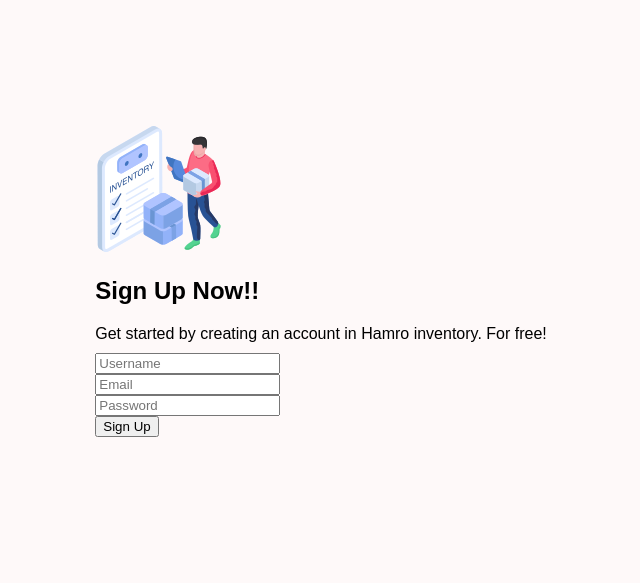
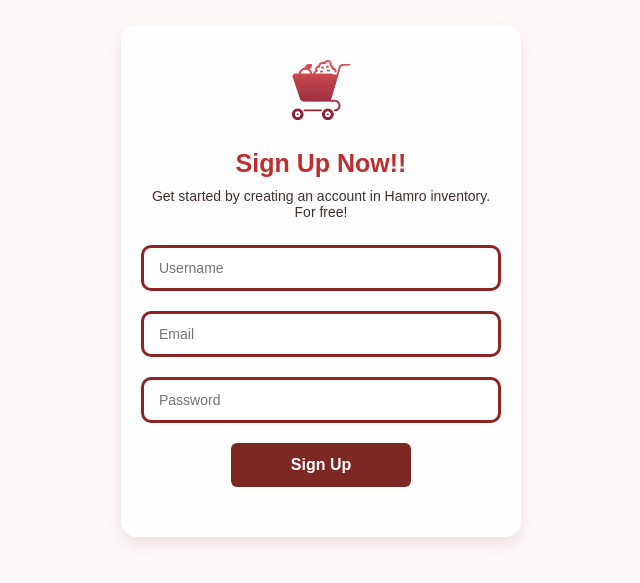
Before and after one commit to Sabyatakarki/Inventory_Managemenr_system_Frontend, a React (Create React App) app in the folder inventory_management_system/: page /Signup in a window 1280 px wide. Shown: the part 119-702 px from the top of the page, without its empty margins (319-959 px from the left). Built offline with nearby package versions, Linux system fonts and the light colour scheme; the HTML template or start-up script is replaced by a standard one.

Commit message:
signup updated

```diff
--- a/inventory_management_system/src/components/public/Signup.css
+++ b/inventory_management_system/src/components/public/Signup.css
@@ -3,7 +3,6 @@
     margin: 0;
     padding: 0;
     font-family: Arial, sans-serif;
-    background: url('signup2.png') no-repeat center center/cover;
     display: flex;
     justify-content: center;
     align-items: center;
@@ -20,8 +19,8 @@
 
 .card {
     background: rgba(255, 255, 255, 0.9); /* Transparent background to show the image */
-    box-shadow: 0 8px 16px rgba(0, 0, 0, 0.1);
-    border-radius: 12px;
+    box-shadow: 0 8px 16px rgba(88, 11, 11, 0.1);
+    border-radius: 16px;
     width: 360px;
     padding: 30px 20px;
     text-align: center;
@@ -29,15 +28,14 @@
 
 /* Icon Section */
 .icon img {
-    width: 50px;
-    height: 50px;
-    margin-bottom: 10px;
+    width: 70px;
+    height: px;
 }
 
 /* Heading Section */
 h2 {
     font-size: 25px;
-    color: #ea4646;
+    color: #bd2e2e;
     margin-bottom: 10px;
 }
 
@@ -57,7 +55,7 @@
     width: 90%;
     padding: 12px 15px;
     font-size: 14px;
-    border: 2px solid #ea1a1a;
+    border: 3px solid #8f2424;
     border-radius: 10px;
     outline: none;
 }
@@ -72,16 +70,14 @@
     font-size: 16px;
 }
 
-
-
-
 /* Buttons */
 .btn {
     width: 50%;
     padding: 13px;
-    background-color: #ee4138;
+    background-color: #7d2723;
     color: white;
     border: none;
+    font-weight: bold;
     border-radius: 6px;
     font-size: 16px;
     cursor: pointer;
--- a/inventory_management_system/src/components/public/Signup.jsx
+++ b/inventory_management_system/src/components/public/Signup.jsx
@@ -1,6 +1,7 @@
 import React, { useState } from 'react';
 import { useNavigate } from 'react-router-dom';
-import icon from "../../assets/icon.png"; // Import the icon image
+import "./Signup.css"
+import webicons from "../../assets/webicons.png"; // Import the icon image
 
 const Signup = () => {
   const [formData, setFormData] = useState({
@@ -32,7 +33,7 @@
       <div className="card">
         {/* Icon Section */}
         <div className="icon">
-          <img src={icon} alt="Icon" />
+          <img src={webicons} alt="Icon" />
         </div>
 
         {/* Heading Section */}
```
